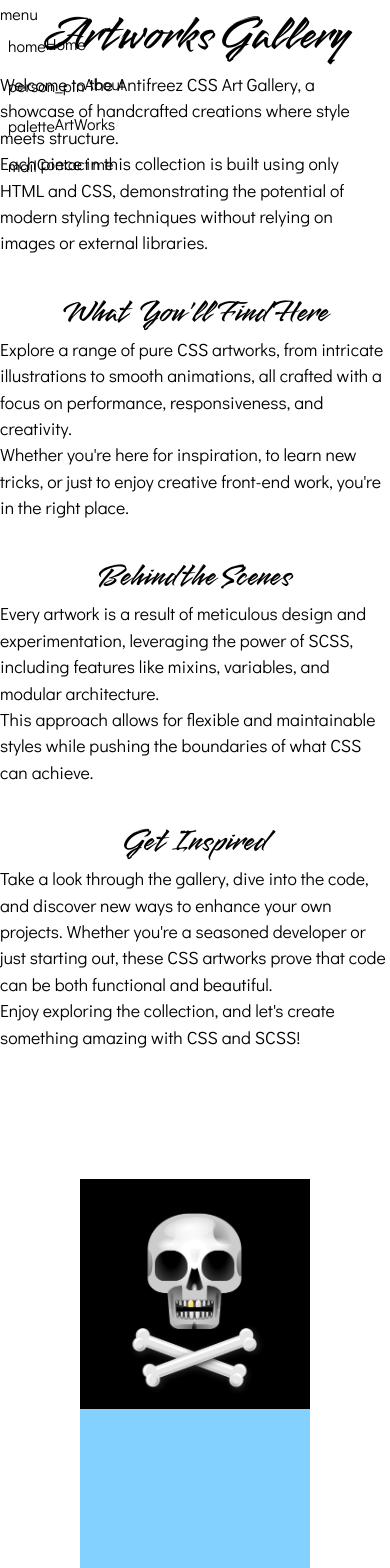
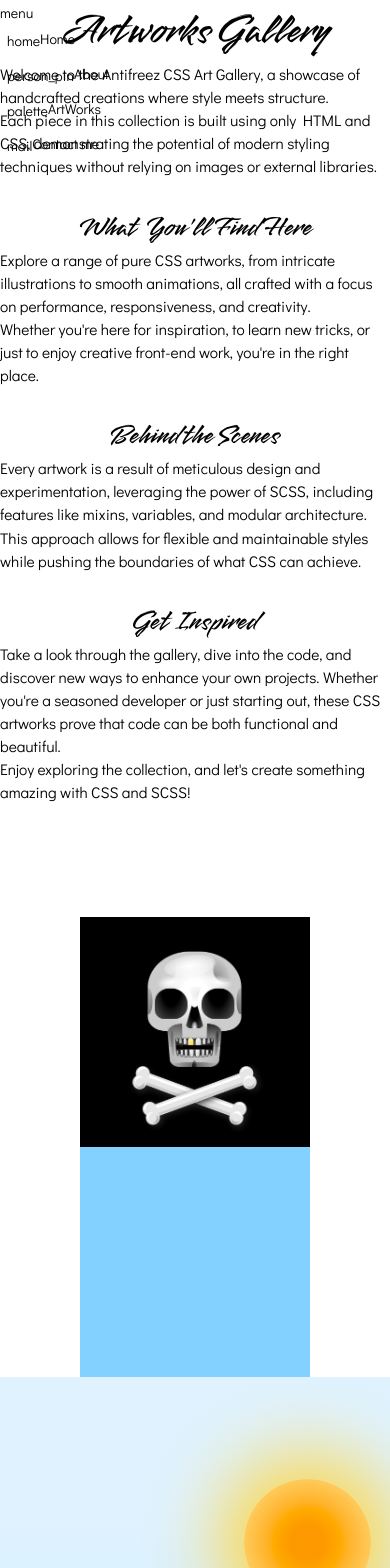
Before and after one commit to romanro/my-css-artworks, a Next.js app: page /artworks in a window 390 px wide. Shown: the top 1568 px of the page. Built offline with nearby package versions, Linux system fonts and the light colour scheme.

Commit message:
Refactor ArtworksPage layout for improved responsiveness and update global font settings

```diff
--- a/src/app/artworks/page.tsx
+++ b/src/app/artworks/page.tsx
@@ -16,16 +16,16 @@ export async function generateMetadata(): Promise<Metadata> {
 }
 export default function ArtworksPage() {
     return (
-        <div className='grid grid-cols-1 md:grid-cols-2 gap-4'>
-            <article className={cnames(['info-article '])}>
+        <div className='grid grid-cols-1 md:grid-cols-9 gap-4 p-4 md:p-8 max-w-screen-xl mx-auto md:p-12 md:pt-[200px] bg-white/20 dark:bg-black/20'>
+            <article className={cnames(['info-article', 'md:col-span-4'])}>
                 <header>
                     <h1>Artworks Gallery</h1>
                     <p>
                         {`Welcome to the Antifreez CSS Art Gallery, a showcase of handcrafted creations where style meets structure.`}
                     </p>
                     <p>
-                        {`Each piece in this collection is built using only HTML and CSS,
-                demonstrating the potential of modern styling techniques without relying on images or external libraries.`}
+                        Each piece in this collection is built using only HTML and CSS, demonstrating the potential of
+                        modern styling techniques without relying on images or external libraries.
                     </p>
                 </header>
                 <h2>{`What You'll Find Here`}</h2>
@@ -54,7 +54,7 @@ export default function ArtworksPage() {
                     <p>{`Enjoy exploring the collection, and let's create something amazing with CSS and SCSS!`}</p>
                 </footer>
             </article>
-            <section>
+            <section className='md:col-span-5'>
                 <ArtworksGallery artworks={SupportedArtworks} />
             </section>
         </div>
--- a/src/app/globals.scss
+++ b/src/app/globals.scss
@@ -8,12 +8,21 @@ html,
 body {
     max-width: 100vw;
     overflow-x: hidden;
+    font-size: 16px;
 }
 
 body {
     font-family: var(--font-didact-gothic), Arial, Helvetica, sans-serif;
     -webkit-font-smoothing: antialiased;
     -moz-osx-font-smoothing: grayscale;
+}
+
+/* Smaller base font on mobile */
+@media (max-width: 640px) {
+    html,
+    body {
+        font-size: 14px;
+    }
 }
 
 * {
```
